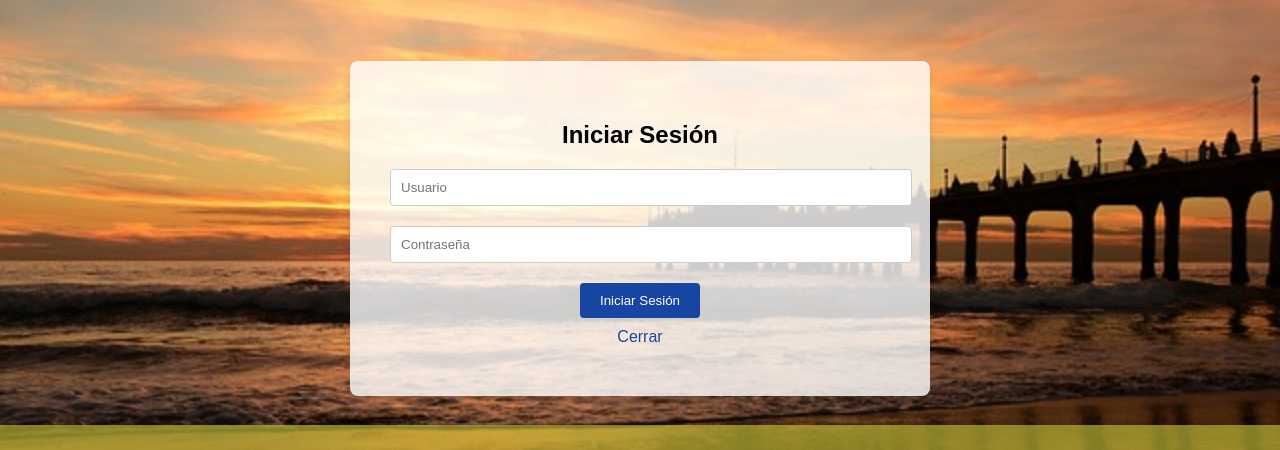
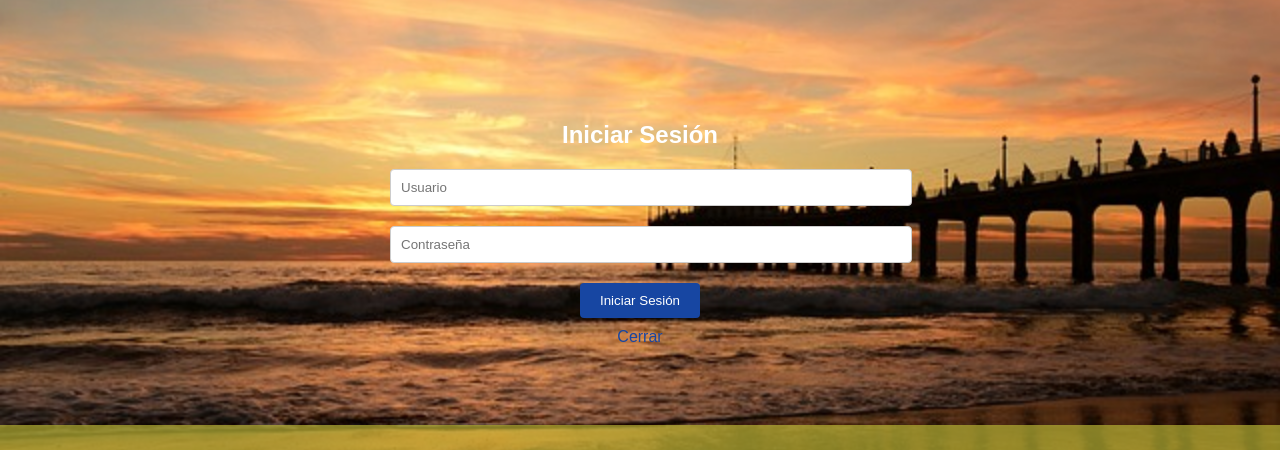
Before and after one commit to Shinobirun/nomadeHTML, a plain HTML site: page pages/login.html in a window 1280 px wide. Shown: the part 151-601 px from the top of the page. Drawn offline with Linux system fonts and the light colour scheme; no server answers.

Commit message:
arrgelo del loguin

```diff
--- a/styles/login.css
+++ b/styles/login.css
@@ -116,14 +116,18 @@
         margin-top: 50px;
     }
 
+    h2 {
+        color: var(--color-text1);
+    }
+
     .formulario {
-        background: #ffffffcc;
+
         padding: 40px;
-        border-radius: 8px;
+
         text-align: center;
         max-width: 400px;
         width: 100%;
-        box-shadow: 0 4px 8px rgba(0, 0, 0, 0.1);
+
     }
 
     .campo {
```
